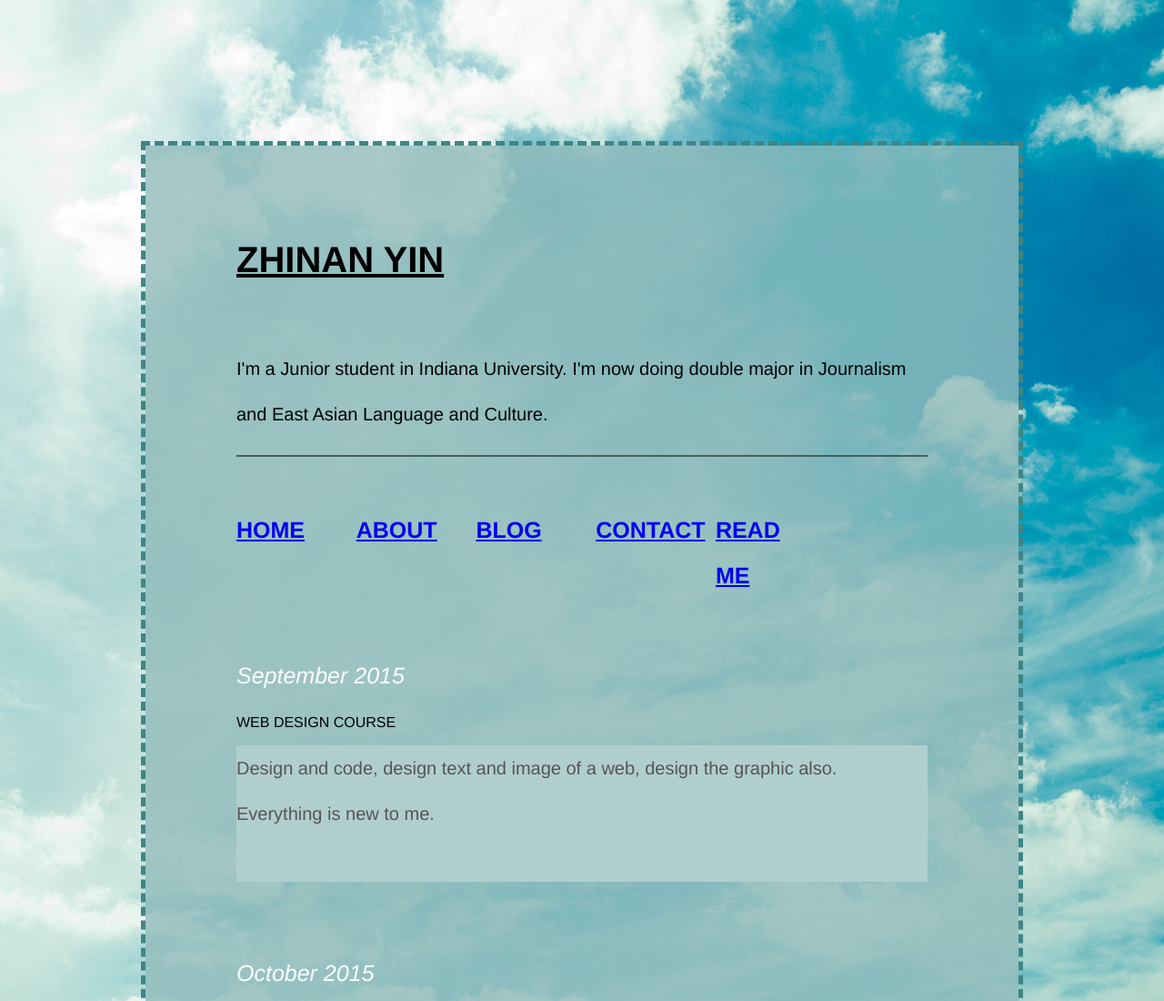
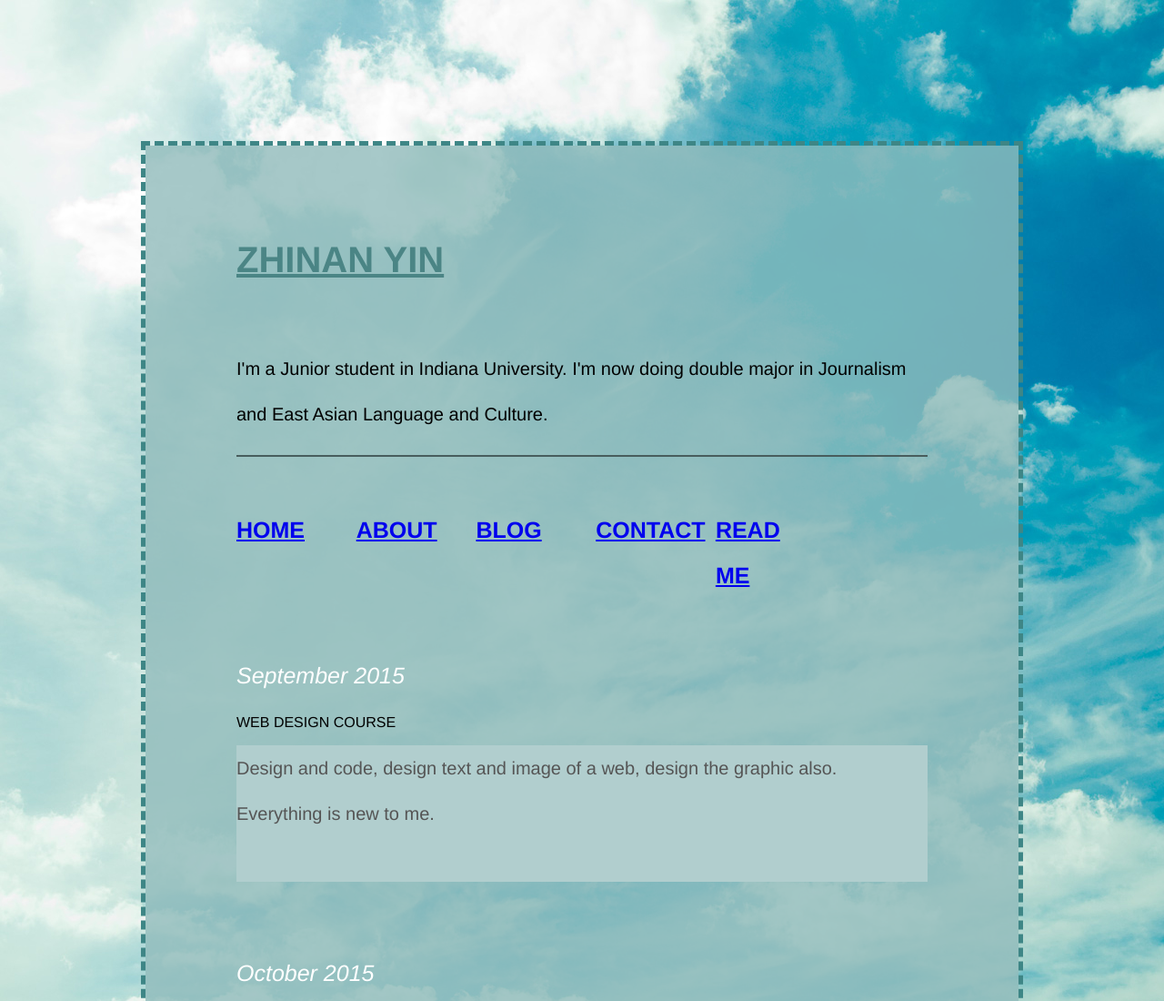
Before and after one commit to zhinyin/zhinyin.github.io, a plain HTML site: page index.html in a window 1280 px wide. Shown: the top 1100 px of the page at 91% size. Drawn offline with Linux system fonts and the light colour scheme.

Commit message:
color change

```diff
--- a/css/style.css
+++ b/css/style.css
@@ -27,6 +27,7 @@ div{
   font-family: helvetica, sans-serif;
   font-size: 40px;
   text-transform: uppercase;
+  color: rgba(25, 94, 94, 0.6);
   font-weight: bold;
   text-decoration: underline;
   padding-bottom: 70px;
```
